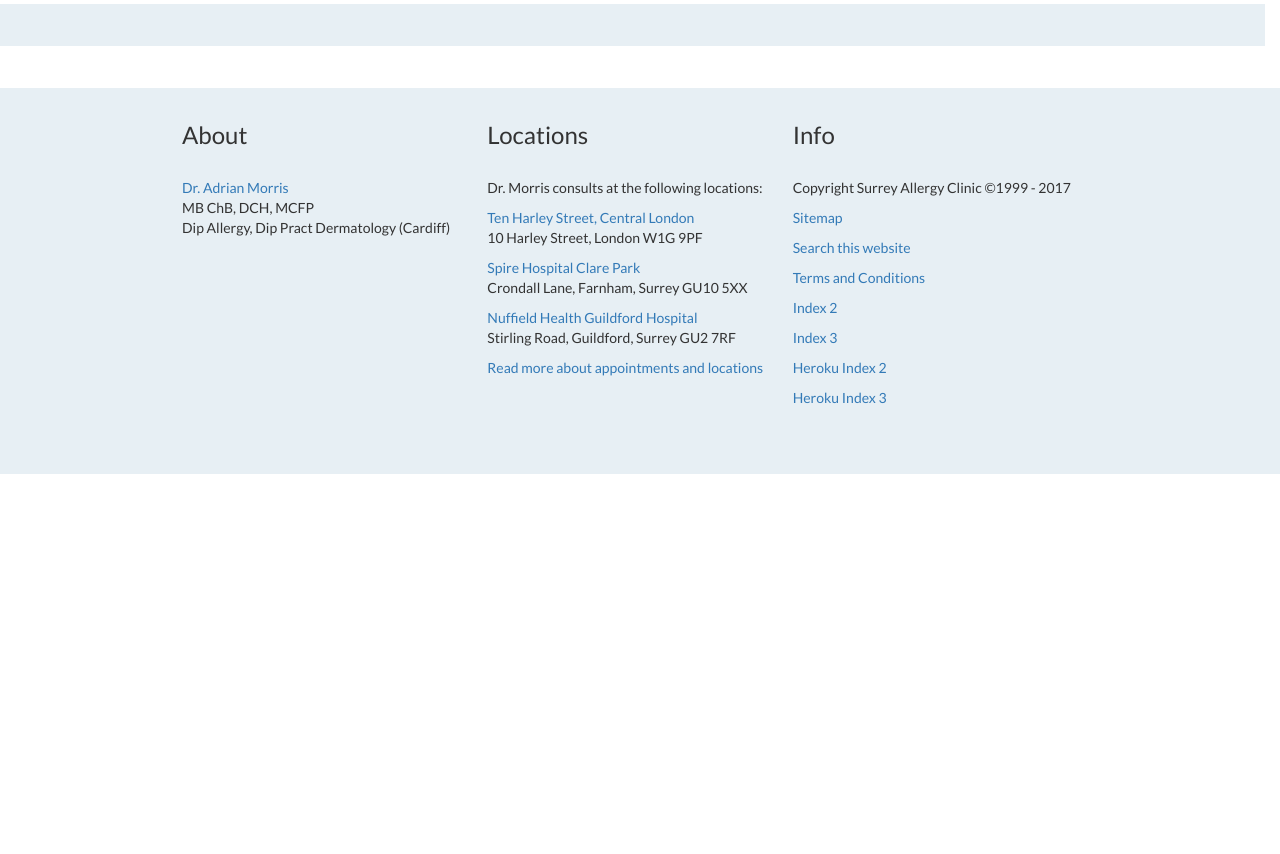
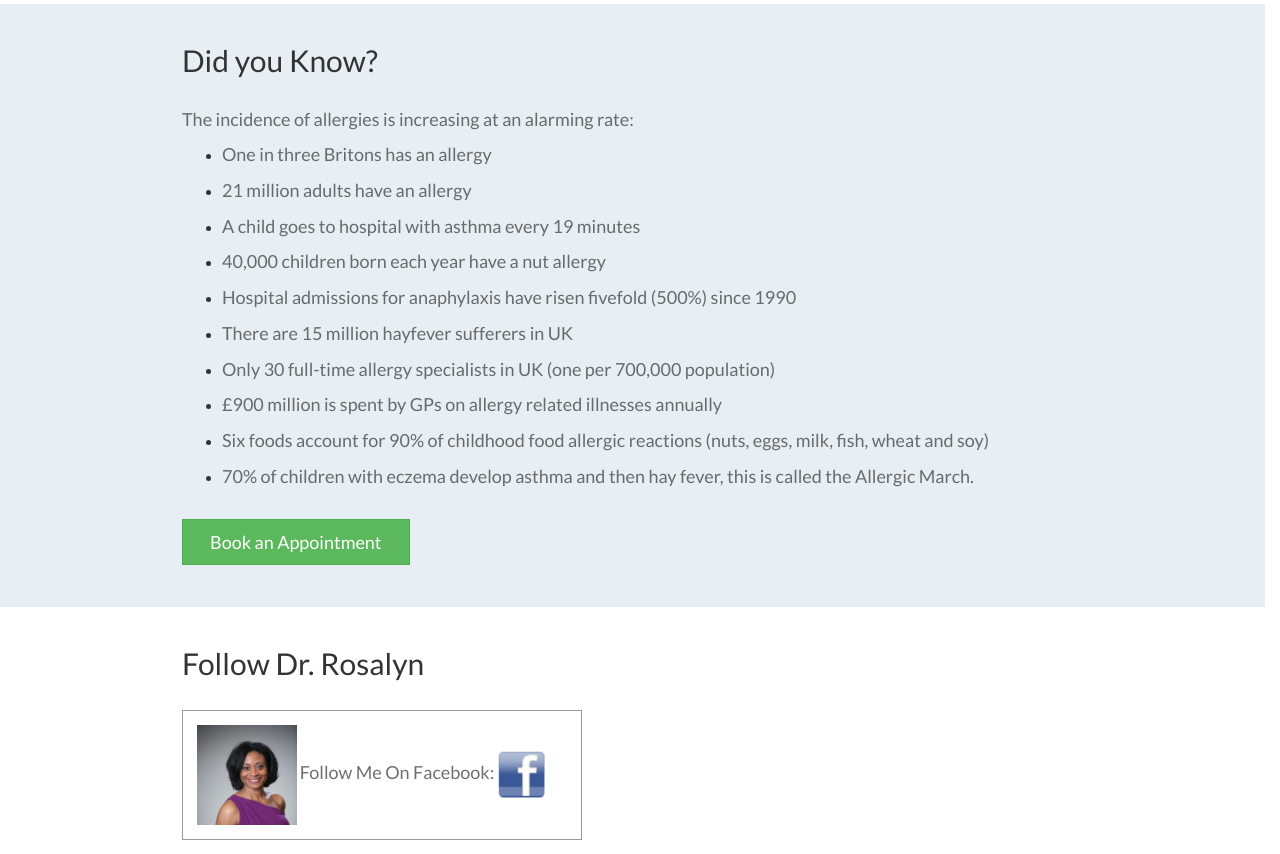
Before and after one commit to blizm87/Rosalyn-HTML-Example, a website: page public/index.html in a window 1280 px wide. Shown: the part 2226-3080 px from the top of the page. Before the commit the page ends 2700 px from the top, so only its background shows below. Drawn offline with nearby package versions, Linux system fonts and the light colour scheme; files whose address does not match are found by name.

Commit message:
completed front end duplication process. still need to make responsive

```diff
--- a/public/css/style1.css
+++ b/public/css/style1.css
@@ -220,9 +220,67 @@ body {
           background-color: rgba(135, 175, 199, .2);
         }
 
+            #secFiveMainContentContainer {
+              padding-left: 13em;
+              padding-right: 13em;
+            }
+
+                #secFiveMainContentContainer>p {
+                  font-size: 18px;
+                  opacity: .7;
+                }
+
+                #secFiveMainContentContainer>ul>li>p {
+                  font-size: 18px;
+                  opacity: .7;
+                }
+
+                #secFiveMainContentContainer>button {
+                  border-radius: 0;
+                  padding-left: 1.5em;
+                  padding-right: 1.5em;
+                }
+
         #secSixContainer {
 
         }
+
+            #secSixMainContentContainer {
+              padding-left: 13em;
+              padding-right: 13em;
+            }
+
+                #socialMediaContainer {
+                  width: 400px;
+                  border: 1px solid rgba(0,0,0, .4);
+                  padding: 1em;
+                }
+
+                    #socialMediaContainer>p {
+                      font-size: 18px;
+                      opacity: .7;
+                      display: inline-block;
+                    }
+
+                    #fbFacePic {
+                      min-width: 100px;
+                      width: 100px;
+                      max-width: 100px;
+                      display: inline-block;
+                    }
+
+                    #fbIconLink {
+                      display: inline-block;
+                    }
+
+                        #fbIconLink>img {
+                          min-width: 50px;
+                          width: 50px;
+                          max-width: 50px;
+                          display: inline-block;
+                        }
+
+
 
 #footerContainer {
   background-color: rgba(135, 175, 199, .2);
--- a/public/index.html
+++ b/public/index.html
@@ -127,11 +127,37 @@
     </section>
 
     <section class='container-fluid' id='secFiveContainer'>
-
+      <div id='secFiveMainContentContainer'><br>
+        <h2>Did you Know?</h2><br>
+        <p>The incidence of allergies is increasing at an alarming rate:</p>
+        <ul>
+          <li><p>One in three Britons has an allergy</p></li>
+          <li><p>21 million adults have an allergy</p></li>
+          <li><p>A child goes to hospital with asthma every 19 minutes</p></li>
+          <li><p>40,000 children born each year have a nut allergy</p></li>
+          <li><p>Hospital admissions for anaphylaxis have risen fivefold (500%) since 1990</p></li>
+          <li><p>There are 15 million hayfever sufferers in UK</p></li>
+          <li><p>Only 30 full-time allergy specialists in UK (one per 700,000 population)</p></li>
+          <li><p>£900 million is spent by GPs on allergy related illnesses annually</p></li>
+          <li><p>Six foods account for 90% of childhood food allergic reactions (nuts, eggs, milk, fish, wheat and soy)</p></li>
+          <li><p>70% of children with eczema develop asthma and then hay fever, this is called the Allergic March.</p></li>
+        </ul><br>
+        <button class='btn btn-lg btn-success'>Book an Appointment</button>
+      </div>
     </section>
 
     <section class='container-fluid' id='secSixContainer'>
-
+      <div id='secSixMainContentContainer'><br>
+        <h2>Follow Dr. Rosalyn</h2><br>
+        <div id='socialMediaContainer'>
+          <img class='img-responsive' src='./assets/images/RosalynFaceImage.jpg' alt='Image Error' id='fbFacePic'>
+          <p>Follow Me On Facebook: </p>
+          <a href='https://www.facebook.com/rosalyn.baker.37?ref=br_rs'
+            target='https://www.facebook.com/rosalyn.baker.37?ref=br_rs' id='fbIconLink'>
+            <img class='img-responsive' src='./assets/icons/fbIcon.png' alt='Image Error'>
+          </a>
+        </div>
+      </div>
     </section>
 
   </div>
```
Also changed, not shown: public/assets/icons/fbIcon.png (added).
